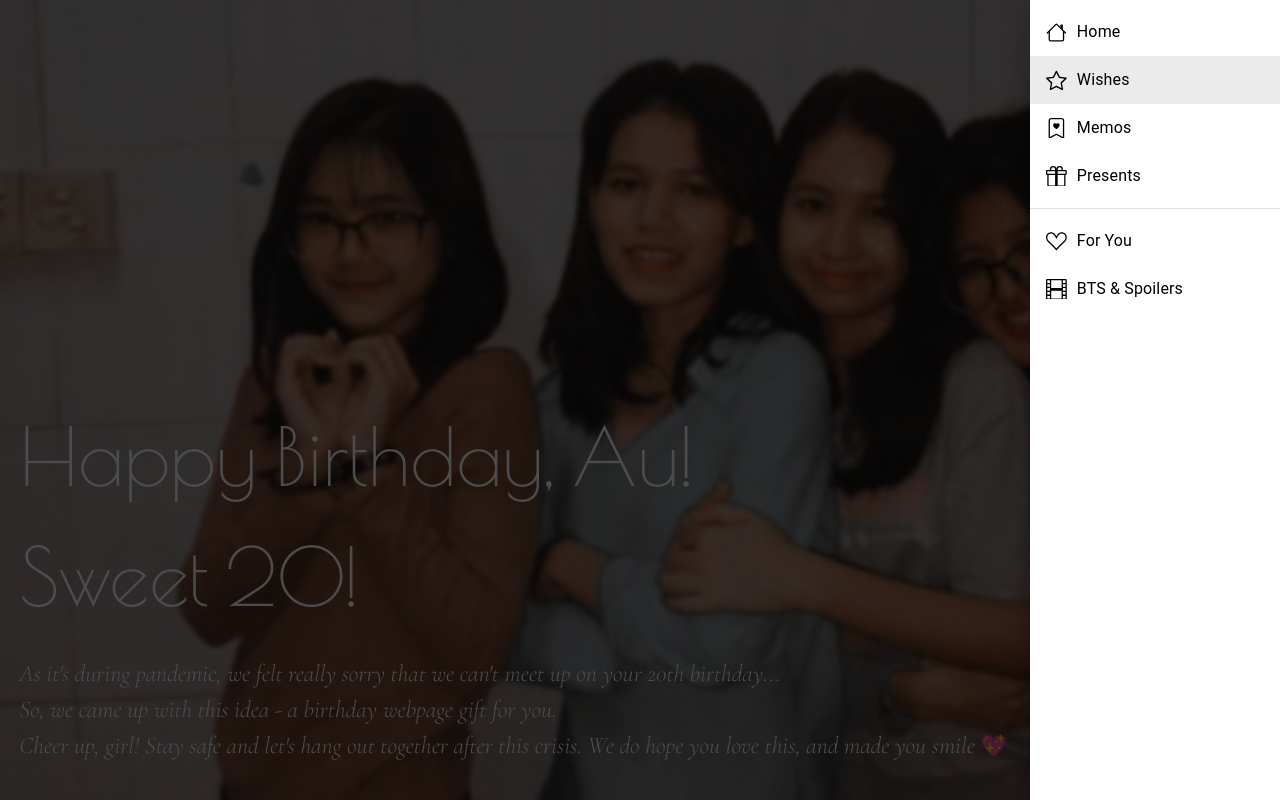
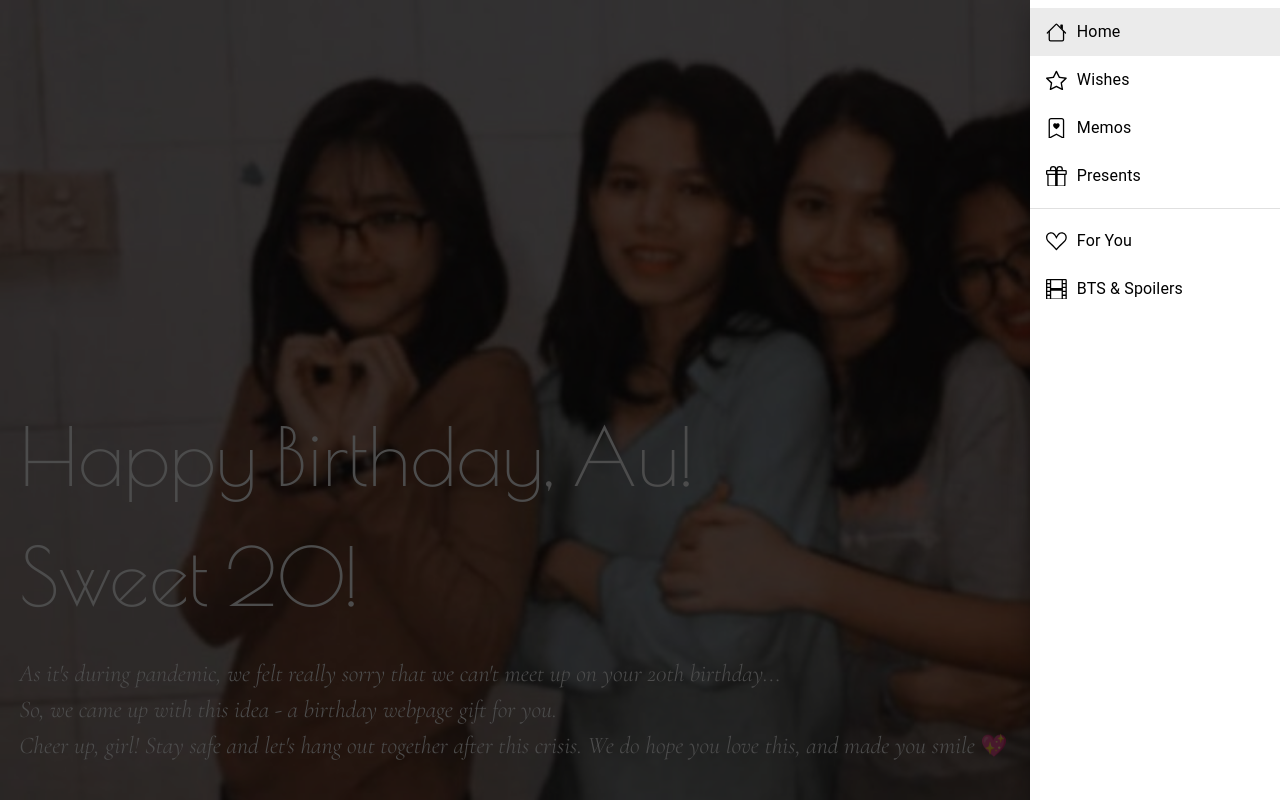
Before and after one commit to tweltar/hnin-au-bd, a React (Create React App) app: page / in a window 1280 px wide. Both pictures are taken after a click on the icon 1240 px from the left and 40 px from the top of the page. Built offline with nearby package versions, Linux system fonts and the light colour scheme; a web font is replaced by a local one.

Commit message:
Change spoiler path

```diff
--- a/src/components/Menu.js
+++ b/src/components/Menu.js
@@ -11,7 +11,7 @@ import { Link } from "react-router-dom";
 
 const Menu = () => {
   const [openMenu, setOpenMenu] = useState(false);
-  const [selectedIndex, setSelectedIndex] = useState(1);
+  const [selectedIndex, setSelectedIndex] = useState(0);
 
   const handleListItemClick = (event, index) => {
     setSelectedIndex(index);
@@ -156,7 +156,7 @@ const Menu = () => {
             <ListItemText primary="For You" />
           </ListItem>
         </Link>
-        <Link to="/bts&spoilers">
+        <Link to="/spoiler">
           <ListItem
             button
             selected={selectedIndex === 5}
```
